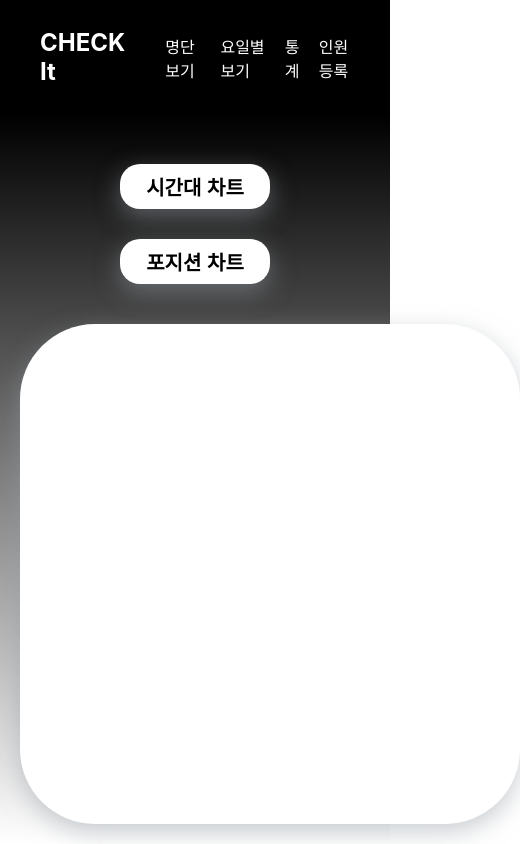
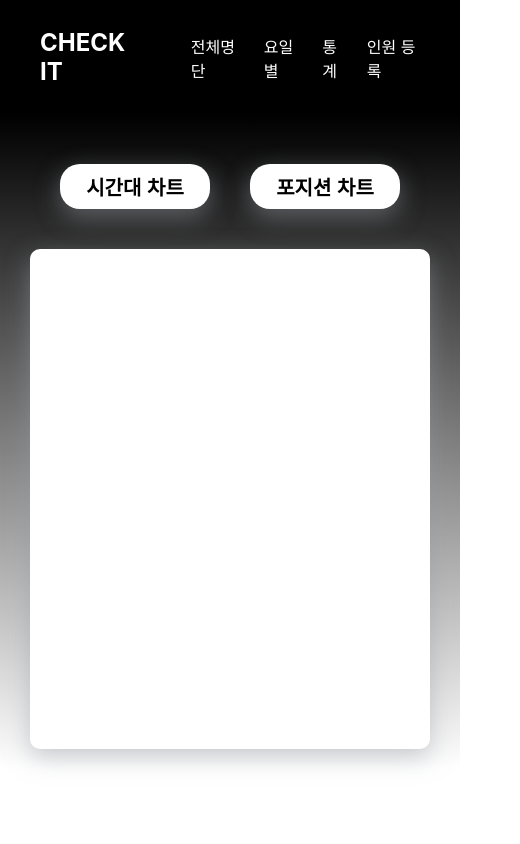
Before and after one commit to chamchipack/GuitarAndGuitar, a Next.js app: page /statics in a window 390 px wide. Shown: the whole page, 520 px wide, since content can reach past the window. Built offline with nearby package versions, Linux system fonts and the light colour scheme.

Commit message:
css 수정

```diff
--- a/components/Modal.tsx
+++ b/components/Modal.tsx
@@ -42,7 +42,6 @@ function Modal(){
             if(data.result === true){
                 alert('데이터가 삭제되었습니다')
                 router.reload();
-                return
             }
     })
         .catch((error) => {
--- a/components/Nav.tsx
+++ b/components/Nav.tsx
@@ -5,17 +5,17 @@ const Nav = ():JSX.Element => {
     return (
         <nav className={navStyles.nav}>
                 <Link href='/'>
-                    <h2>CHECK It</h2>
+                    <h2>CHECK IT</h2>
                 </Link>
             <ul>
                 <li>
                     <Link href='/listpage'>
-                        <a>명단 보기</a>
+                        <a>전체명단</a>
                     </Link>
                 </li>
                 <li>
                     <Link href='/days'>
-                        <a>요일별 보기</a>
+                        <a>요일별</a>
                     </Link>
                 </li>
                 <li>
--- a/pages/days.tsx
+++ b/pages/days.tsx
@@ -1,4 +1,3 @@
-import HeadInfo from "../components/HeadInfo"
 import Modal from '../components/Modal'
 import { useEffect, useState } from "react"
 import Listcss from '../styles/List.module.css'
@@ -65,7 +64,7 @@ const Days = () : JSX.Element=> {
     }
 
     return (
-        <div style={{padding:'20px',background:'linear-gradient(black,white)', height:'93vh'}}>
+        <div className={Listcss.mainbox} style={{padding:'20px',background:'linear-gradient(black,white)', height:'93vh'}}>
             <div>
             {
                 sevenDays.map((day) => {
--- a/pages/listpage.tsx
+++ b/pages/listpage.tsx
@@ -108,7 +108,7 @@ const Listpage = () => {
         })
     },[])
     return (
-        <div style={{padding:'30px', background:'linear-gradient(black,white)', height:'93vh'}}>
+        <div className={Listcss.mainbox} style={{boxSizing:'border-box',padding:'30px', background:'linear-gradient(black,white)', height:'93vh'}}>
             <input ref={nameFind} className={Listcss.inputDesign} placeholder='이름 입력'/>
             <button onClick={searchName} className={Listcss.buttonDesign}>찾기</button>
             <div className={Listcss.divBox}>
--- a/pages/statics.tsx
+++ b/pages/statics.tsx
@@ -1,5 +1,6 @@
 import HeadInfo from "../components/HeadInfo"
 import Pagecss from '../styles/Page.module.css'
+import Listcss from '../styles/List.module.css'
 import { Chart as ChartJS, ArcElement, Tooltip, Legend } from 'chart.js';
 import { Pie } from 'react-chartjs-2';
 import { useEffect, useState } from "react";
@@ -115,7 +116,7 @@ const Statics = () => {
         ],
       };
     return (
-        <div style={{padding:'20px',background:'linear-gradient(black,white)'}}>
+        <div className={Listcss.mainbox} style={{padding:'20px',background:'linear-gradient(black,white)'}}>
             <div className={Pagecss.mains}>
                 <button className={Pagecss.staticChart} onClick={()=>{timeChart()}}>시간대 차트</button>
                 <button className={Pagecss.staticChart} onClick={()=>{positionChart()}}>포지션 차트</button>
--- a/styles/List.module.css
+++ b/styles/List.module.css
@@ -11,7 +11,19 @@
     width: 410px;
     height: 250px;
     box-shadow: rgba(149, 157, 165, 0.2) 0px 8px 24px;
+    box-sizing: border-box;
+
 }
+@media (max-width:400px) {
+    .mainbox{
+        width: 460px;
+        height: 100%;
+    }
+    .ul{
+        margin-left: 0px;
+    }
+
+  }
 
 .divBox{
     width: 98vw;
--- a/styles/Nav.module.css
+++ b/styles/Nav.module.css
@@ -4,6 +4,19 @@
     background: black;
     padding-left: 40px;
 }
+@media (max-width: 500px) {
+    .nav{
+        padding: 0.5rem 1rem;
+        display: flex;
+        background: black;
+        padding-left: 40px;
+        width: 460px;
+    }
+    .nav li {
+        margin-right: 1px;
+    }
+
+  }
 .nav ul {
     display: flex;
 }
--- a/styles/Page.module.css
+++ b/styles/Page.module.css
@@ -27,6 +27,18 @@
     text-align: center;
     padding-top:200px;
 }
+@media (max-width: 500px) {
+    .backImage{
+        width: 460px;
+        background-repeat: no-repeat;
+        background-size: cover;
+    }
+    .chartback{
+        width: 400px;
+        border-radius: 10px;
+    }
+
+  }
 .backImage{
     height: 93vh;
     margin-top: -30px;
```
